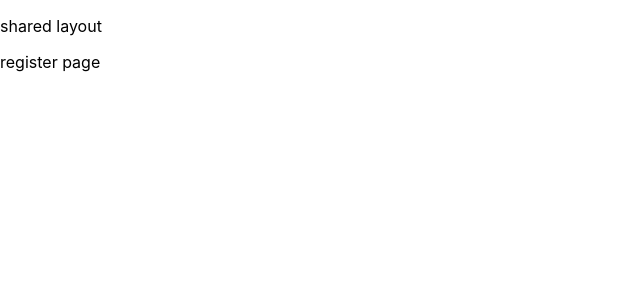
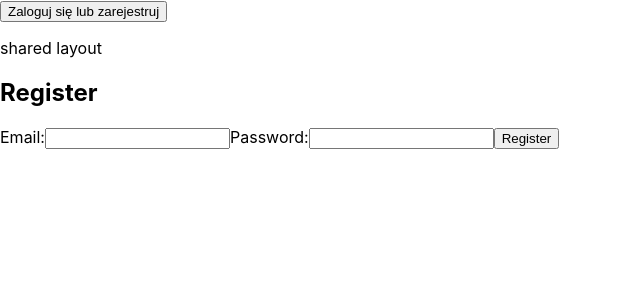
Before and after one commit to mswitas/project-front-group-05, a React (Create React App) app: page /project-front-group-05/register in a window 1280 px wide. Shown: the top 300 px of the page, without its empty margins (0-640 px from the left). Built offline with nearby package versions, Linux system fonts and the light colour scheme.

Commit message:
mega wstępne poprawki
NIE DZIAŁA

```diff
--- a/src/App.js
+++ b/src/App.js
@@ -1,15 +1,10 @@
+// App.js
 import "./App.css";
-import React, { lazy } from "react";
+import React, { lazy, useState } from "react";
 import { Routes, Route, Navigate } from "react-router-dom";
-// import { useSelector, useDispatch } from "react-redux";
-// import { selectIsRefreshing } from "./redux/auth/selectors";
-// import { refreshUser } from "./redux/auth/operations";
+import SharedLayout from "./pages/SharedLayout/SharedLayout";
+import ModalLogReg from "./components/ModalLogReg/ModalLogReg";
 
-// import { PrivateRoute } from "./pages/PrivateRoute";
-// import { RestrictedRoute } from "./pages/RestrictedRoute";
-// import Loader from "./service/Loader/Loader";
-
-import SharedLayout from "./pages/SharedLayout/SharedLayout";
 const Reports = lazy(() => import("./pages/Reports/Reports"));
 const Expences = lazy(() => import("./pages/Expences/Expences"));
 const Income = lazy(() => import("./pages/Income/Income"));
@@ -17,7 +12,20 @@ const Login = lazy(() => import("./pages/Login/Login"));
 const Register = lazy(() => import("./pages/Register/Register"));
 
 const App = () => {
+  const [showModal, setShowModal] = useState(false);
+
+  const handleOpenModal = () => {
+    setShowModal(true);
+  };
+
+  const handleCloseModal = () => {
+    setShowModal(false);
+  };
+
   return (
+    <>
+      <button onClick={handleOpenModal}>Zaloguj się lub zarejestruj</button>
+      {showModal && <ModalLogReg onClose={handleCloseModal} />}
       <Routes>
         <Route path="/" element={<SharedLayout />}>
           <Route index element={<Expences />} />
@@ -29,6 +37,7 @@ const App = () => {
           <Route path="*" element={<Navigate to="/" />} />
         </Route>
       </Routes>
+    </>
   );
 };
 
--- /dev/null
+++ b/src/components/ModalLogReg/ModalLogReg.jsx
@@ -0,0 +1,96 @@
+// ModalLogReg.jsx
+import React, { useState } from "react";
+import { useDispatch, useSelector } from "react-redux";
+import { selectIsLoggedIn } from "../../redux/auth/selectors";
+import { login, register } from "../../redux/auth/operations";
+
+const ModalLogReg = () => {
+  const dispatch = useDispatch();
+  const isLoggedIn = useSelector(selectIsLoggedIn);
+  const [email, setEmail] = useState("");
+  const [password, setPassword] = useState("");
+  const [showModal, setShowModal] = useState(false);
+
+  const handleChange = (evt) => {
+    const { name, value } = evt.target;
+    if (name === "email") {
+      setEmail(value);
+    } else if (name === "password") {
+      setPassword(value);
+    }
+  };
+
+  const handleLogIn = (evt) => {
+    evt.preventDefault();
+    dispatch(login({ email, password }))
+      .unwrap()
+      .then(() => {
+        setShowModal(false);
+      })
+      .catch((error) => {
+        console.error("Login failed:", error);
+      });
+  };
+
+  const handleRegister = (evt) => {
+    evt.preventDefault();
+    dispatch(register({ email, password }))
+      .unwrap()
+      .then(() => {
+        setShowModal(false);
+      })
+      .catch((error) => {
+        console.error("Registration failed:", error);
+      });
+  };
+
+  const handleCloseModal = () => {
+    setShowModal(false);
+  };
+
+  const handleOpenModal = () => {
+    setShowModal(true);
+  };
+
+  return (
+    <>
+      <button onClick={handleOpenModal}>Zaloguj się lub zarejestruj</button>
+      {showModal && (
+        <div className="modal">
+          <div className="modal-content">
+            <span className="close" onClick={handleCloseModal}>
+              &times;
+            </span>
+            {!isLoggedIn && (
+              <>
+                <p>Log in using an email and password, after registering:</p>
+                <label>
+                  Email:
+                  <input
+                    type="email"
+                    name="email"
+                    value={email}
+                    onChange={handleChange}
+                  />
+                </label>
+                <label>
+                  Password:
+                  <input
+                    type="password"
+                    name="password"
+                    value={password}
+                    onChange={handleChange}
+                  />
+                </label>
+                <button onClick={handleLogIn}>Log in</button>
+                <button onClick={handleRegister}>Register</button>
+              </>
+            )}
+          </div>
+        </div>
+      )}
+    </>
+  );
+};
+
+export default ModalLogReg;
--- a/src/index.js
+++ b/src/index.js
@@ -1,9 +1,9 @@
 import React from "react";
-import ReactDOM from "react-dom/client";
+import ReactDOM from "react-dom";
 import { BrowserRouter } from "react-router-dom";
-// import { Provider } from "react-redux";
+import { Provider } from "react-redux";
 // import { PersistGate } from "redux-persist/integration/react";
-// import { store, persistor } from "./redux/store";
+import { store, persistor } from "./redux/store";
 // import Loader from "./service/Loader/Loader";
 import "./index.css";
 import App from "./App";
@@ -13,13 +13,13 @@ import reportWebVitals from "./reportWebVitals";
 const root = ReactDOM.createRoot(document.getElementById("root"));
 root.render(
   <React.StrictMode>
-   {/* <Provider store={store}> */}
-      {/* <PersistGate loading={<Loader />} persistor={persistor}>  */}
-    <BrowserRouter basename="/project-front-group-05">
-      <App />
-    </BrowserRouter>
-     {/* </PersistGate> */}
-    {/* </Provider> */}
+    <Provider store={store}>
+      {/* <PersistGate loading={<Loader />} persistor={persistor}> */}
+      <BrowserRouter basename="/project-front-group-05">
+        <App />
+      </BrowserRouter>
+      {/* </PersistGate> */}
+    </Provider>
   </React.StrictMode>
 );
 
--- a/src/pages/Login/Login.jsx
+++ b/src/pages/Login/Login.jsx
@@ -1,94 +1,51 @@
-import { useState } from 'react';
-import { useDispatch } from 'react-redux';
-import { login, register } from '../../redux/auth/operations';
+import React, { useState } from "react";
+import { useDispatch } from "react-redux";
+import { login } from "../../redux/auth/operations";
 
-import { Formik, Form } from 'formik';
-import * as Yup from 'yup';
+const Login = () => {
+  const dispatch = useDispatch();
+  const [email, setEmail] = useState("");
+  const [password, setPassword] = useState("");
 
-import { ReactComponent as GoogleIcon } from '../../assets/icons.svg';
-
-import { styles, MediaQueries } from './Login-styled';
-import { TextField } from '../../components/SignIn/TextField';
-
-export const Login = () => {
-  const dispatch = useDispatch();
-
-  const [email, setEmail] = useState('');
-  const [password, setPassword] = useState('');
-
-  const validate = Yup.object({
-    email: Yup.string().email('Email is invalid').required('Email is required'),
-    password: Yup.string()
-      .min(6, 'Password must be at least 6 characters')
-      .required('Password is required'),
-  });
-
-  const handleChange = evt => {
-    switch (evt.target.name) {
-      case 'email':
-        setEmail(evt.target.value);
-        break;
-      case 'password':
-        setPassword(evt.target.value);
-        break;
-      default:
-        return;
+  const handleChange = (evt) => {
+    const { name, value } = evt.target;
+    if (name === "email") {
+      setEmail(value);
+    } else if (name === "password") {
+      setPassword(value);
     }
   };
 
-  const handleSignIn = evt => {
+  const handleLogIn = (evt) => {
     evt.preventDefault();
-
-    const user = { email, password };
-
-    dispatch(register(user));
-  };
-
-  const handleLogIn = async evt => {
-    evt.preventDefault();
-
-    const userToLogIn = { email, password };
-
-    dispatch(login(userToLogIn));
+    dispatch(login({ email, password }));
   };
 
   return (
-    <>
-      <Formik
-        initialValues={{
-          email: '',
-          password: '',
-        }}
-        validationSchema={validate}
-      >
-        {formik => (
-          <div style={styles.formWrapper}>
-            <Form style={styles.form} onChange={handleChange}>
-              <p style={styles.formP}>You can log in with your Google Account:</p>
-              <div style={styles.googleBtnWrapper}>
-                <a style={styles.googleBtn} href="https://demokraci-kapusta.onrender.com/">
-                  <GoogleIcon style={styles.googleBtnSvg} />
-                  Google
-                </a>
-              </div>
-              <p style={styles.formP}>Or log in using an email and password, after registering:</p>
-
-              <TextField label="Email:" name="email" type="email" />
-              <TextField label="Password:" name="password" type="password" />
-              <div style={styles.buttons}>
-                <button onClick={handleLogIn} style={styles.btn}>
-                  Log in
-                </button>
-                <button onClick={handleSignIn} style={styles.btn}>
-                  Registration
-                </button>
-              </div>
-            </Form>
-          </div>
-        )}
-      </Formik>
-      <MediaQueries />
-    </>
+    <div>
+      <h2>Login</h2>
+      <form onSubmit={handleLogIn}>
+        <label>
+          Email:
+          <input
+            type="email"
+            name="email"
+            value={email}
+            onChange={handleChange}
+          />
+        </label>
+        <label>
+          Password:
+          <input
+            type="password"
+            name="password"
+            value={password}
+            onChange={handleChange}
+          />
+        </label>
+        <button type="submit">Log in</button>
+      </form>
+    </div>
   );
 };
 
--- a/src/pages/Register/Register.jsx
+++ b/src/pages/Register/Register.jsx
@@ -1,8 +1,54 @@
+// pages/Register.jsx
+
+import React, { useState } from "react";
+import { useDispatch } from "react-redux";
+import { register } from "../../redux/auth/operations";
+
 const Register = () => {
+  const dispatch = useDispatch();
+  const [email, setEmail] = useState("");
+  const [password, setPassword] = useState("");
+
+  const handleChange = (evt) => {
+    const { name, value } = evt.target;
+    if (name === "email") {
+      setEmail(value);
+    } else if (name === "password") {
+      setPassword(value);
+    }
+  };
+
+  const handleRegister = (evt) => {
+    evt.preventDefault();
+    dispatch(register({ email, password }));
+  };
+
   return (
     <div>
-      <p>register page</p>
+      <h2>Register</h2>
+      <form onSubmit={handleRegister}>
+        <label>
+          Email:
+          <input
+            type="email"
+            name="email"
+            value={email}
+            onChange={handleChange}
+          />
+        </label>
+        <label>
+          Password:
+          <input
+            type="password"
+            name="password"
+            value={password}
+            onChange={handleChange}
+          />
+        </label>
+        <button type="submit">Register</button>
+      </form>
     </div>
   );
 };
+
 export default Register;
--- a/src/redux/auth/operations.js
+++ b/src/redux/auth/operations.js
@@ -19,9 +19,9 @@ export const fetchUser = createAsyncThunk(
       const accessToken = state.auth.token;
       setAuthHeader(accessToken);
       const response = await axios.get("/user");
-      return response;
+      return response.data;
     } catch (error) {
-      return rejectWithValue(error);
+      return rejectWithValue(error.message);
     }
   }
 );
@@ -72,7 +72,7 @@ export const refreshUser = createAsyncThunk(
   "auth/refresh",
   async (_, thunkAPI) => {
     const state = thunkAPI.getState();
-    const persistedToken = state.auth.newAccessToken;
+    const persistedToken = state.auth.refreshToken;
 
     if (persistedToken === null) {
       return thunkAPI.rejectWithValue("Unable to fetch user");
--- a/src/redux/auth/selectors.js
+++ b/src/redux/auth/selectors.js
@@ -4,3 +4,4 @@ export const getLogStatus = (state) => state.auth.isLoggedIn;
 export const getToken = (state) => state.auth.token;
 export const getSuccessToken = (state) => state.auth.accessToken;
 export const selectIsRefreshing = (state) => state.auth.isRefreshing;
+export const selectIsLoggedIn = (state) => state.auth.isLoggedIn;
--- a/src/redux/auth/slice.js
+++ b/src/redux/auth/slice.js
@@ -1,5 +1,5 @@
 import { createSlice } from "@reduxjs/toolkit";
-import { register, login, logout, fetchUser } from "./operations";
+import { register, login, logout, fetchUser, refreshUser } from "./operations";
 
 const isPending = (state) => {
   state.isLoading = true;
@@ -18,6 +18,7 @@ const initialState = {
 const authSlice = createSlice({
   name: "auth",
   initialState,
+  reducers: {},
   extraReducers: (builder) =>
     builder
       .addCase(register.fulfilled, (state, { payload }) => {
@@ -46,7 +47,7 @@ const authSlice = createSlice({
         state.refreshToken = null;
         state.isLoggedIn = false;
       })
-      .addCase(refreshUser.fulfilled, (state, action) => {
+      .addCase(refreshUser.fulfilled, (state, { payload }) => {
         state.refreshToken = payload.refreshToken;
         state.token = payload.accessToken;
         state.sid = payload.sid;
```
Also changed, not shown: src/redux/store.js (+8 -5 lines), src/components/ModalLogReg/ModalLogReg.css (added). Lines whose indentation alone changed are shown as unchanged.
